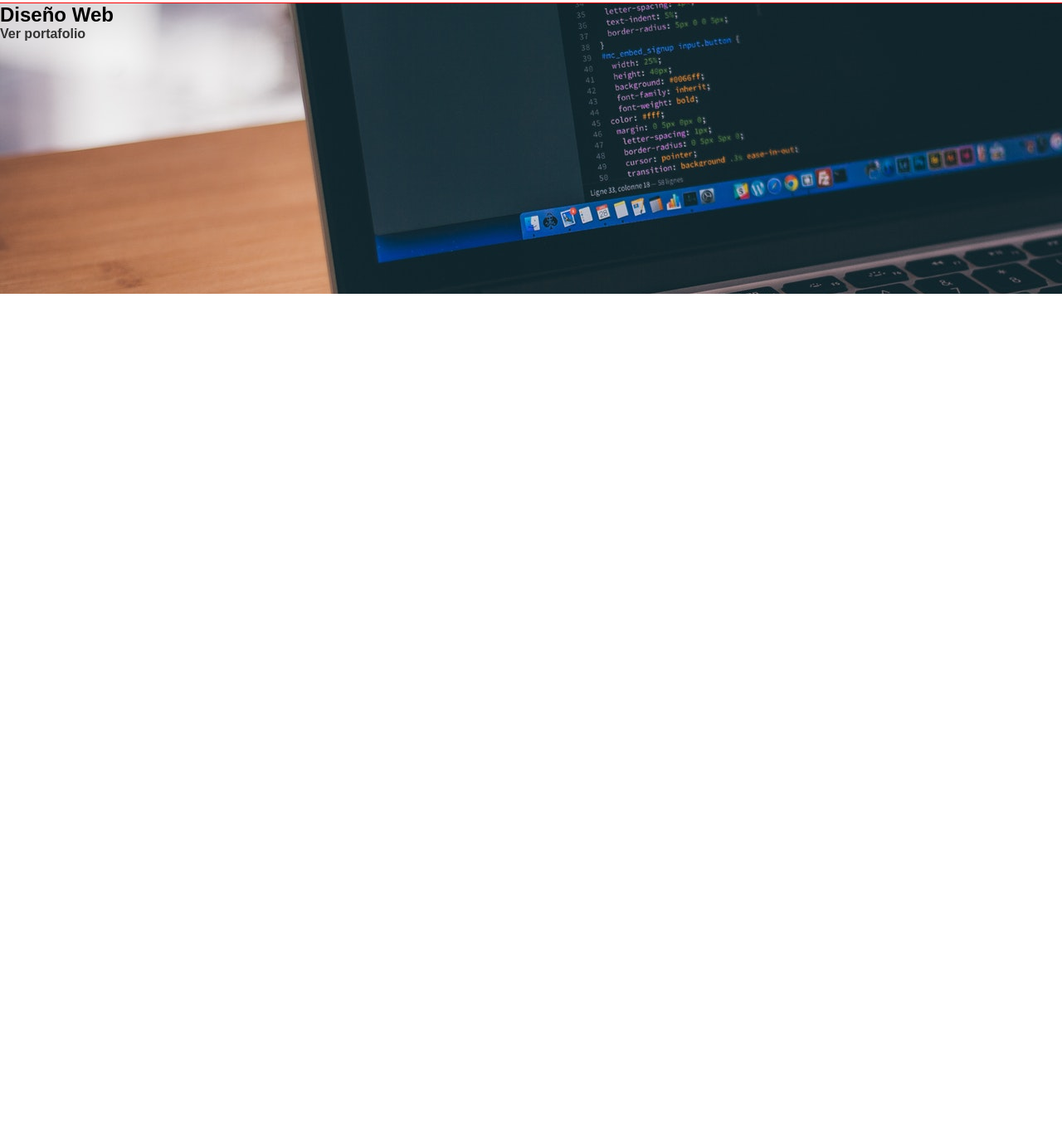
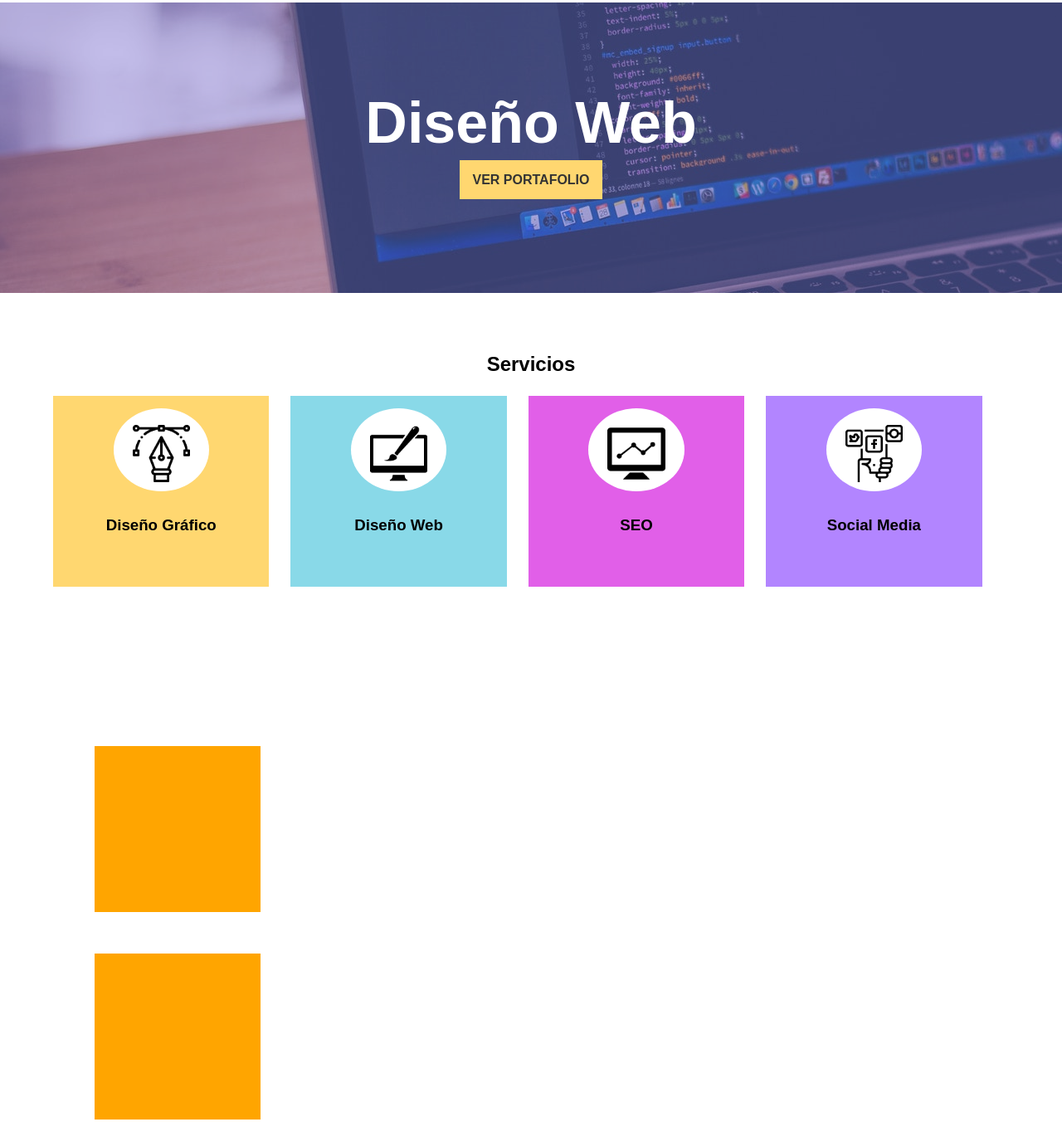
Before and after one commit to Victorp96/HTML5-CSS3, a plain HTML site: page Clase 4/Practica 2/maqueta.html in a window 1280 px wide. Shown: the part 97-1449 px from the top of the page at 83% size. Before the commit the page ends 800 px from the top, so only its background shows below. Drawn offline with Linux system fonts and the light colour scheme.

Commit message:
segundo commit

```diff
--- a/Clase 4/Practica 2/css/estilos-maqueta.css
+++ b/Clase 4/Practica 2/css/estilos-maqueta.css
@@ -11,7 +11,7 @@
 header{
 	height: 80px;
 	padding: 10px 0;
-	border-bottom: 1px solid red;
+/*	border-bottom: 1px solid red;*/
 }
 figure{
 	width: 100px;
@@ -43,6 +43,123 @@ nav li:last-child{
 .banner{
 	height: 350px;
 	background-image: url('../img/banner-1.jpeg');
-	background-size: cover; /*cubre toda la seccion*/ /*contain buaca que la imagen se adapte al contenedor*/
+	background-size: cover; /*cubre toda la seccion*/ /*contain busca que la imagen se adapte al contenedor*/
 	background-repeat: no-repeat;
+/*	background-attachment: fixed; efecto parallax, magico, cobra mas*/
 }
+.banner__cubierta{
+	height: 100%;
+	background: rgba(121,106,217,.4);
+}
+.banner__contenedor-centrado{
+	margin: auto;
+	text-align: center;
+	position: relative;
+	top: 30%;
+}
+.banner__contenedor-centrado > h1{
+	font-size: 70px;
+	color: white;
+	margin-bottom: 20px;
+}
+h1 + a{
+	text-transform: uppercase;
+	background: #FFD770;
+	padding: 15px;
+}
+.servicios{
+	height: 400px;
+	padding: 3em 0;
+}
+.servicios h2{
+	text-align: center;
+	margin: 1em 0;
+}
+.servicios__contenedor{
+	width: 20%;
+	height: 200px;
+	background: #FFD770;
+	padding: 15px;
+	text-align: center;
+	float: left;
+	margin-right: 26px;
+}
+.servicios__contenedor-imagen{
+	width: 50%;
+	height: 100px;
+	background: white;
+	margin: auto;
+	border-radius: 50%;
+}
+.servicios__contenedor-imagen img{
+	width: 60%;
+	position: relative;
+	top: 20px;
+}
+.servicios__contenedor-imagen + h3{
+	margin: 30px 0;
+}
+
+.servicios .contenedor
+.servicios__contenedor:nth-child(3){
+	background: #89D9E8;
+}
+.servicios .contenedor
+.servicios__contenedor:nth-child(4){
+	background: #E15FE8;
+}
+.servicios .contenedor
+.servicios__contenedor:nth-child(5){
+	background: #B285FF;
+	margin-right: 0;
+}
+#caja-rotando:hover{
+	transform: rotate(30deg)
+				scale(1.3)
+				skew(-10deg);
+}
+#caja-escala:hover{
+	transform: scale(1.3);
+}
+#caja-inclinada:hover{
+	transform: skew(-20deg);
+}
+#caja-en-movimiento:hover{
+	transform: translate(50px);
+}
+.caja{
+	width: 200px;
+	height: 200px;
+	background: orange;
+	margin: 50px;
+	transition-property: all; /*con all afecta todas las propiedades*/
+	transition-duration: 2s;
+	transition-timing-function: linear;
+	transition-delay: 0;
+}
+.caja:hover{
+	width: 80%;
+}
+
+#transition-linear{
+	transition-timing-function: linear;
+	transition-duration: 3s;
+}
+#transition-linear:hover{
+	background: blue;
+}
+#transition-ease{
+	transition-timing-function: ease;
+	/*transicion rapida en todo momento*/
+}
+#transition-ease-in{
+	transition-timing-function: ease-in;
+	/*transicion que comienza lento y termina rapido*/
+}
+#transition-ease-in-out{
+	transition-timing-function: ease-in-out;
+		/*transicion que comienza lento en la mitad acelera y termina rapido*/
+}
+#transition-ease-out{
+	transition-timing-function: ease-out; /*comienza rapido y termina lento*/
+}
--- a/Clase 4/Practica 2/maqueta.html
+++ b/Clase 4/Practica 2/maqueta.html
@@ -30,5 +30,41 @@
 			</div>
 		</div>
 	</section>
+	<section class="servicios">
+		<div class="contenedor">
+			<h2>Servicios</h2>
+			<article class="servicios__contenedor" id="caja-rotando">
+				<div class="servicios__contenedor-imagen">
+					<img src="img/diseño-grafico.png">
+				</div>
+				<h3>Diseño Gráfico</h3>
+			</article>
+			<article class="servicios__contenedor" id="caja-escala">
+				<div class="servicios__contenedor-imagen">
+					<img src="img/diseño-web.png">
+				</div>
+				<h3>Diseño Web</h3>
+			</article>
+			<article class="servicios__contenedor" id="caja-inclinada">
+				<div class="servicios__contenedor-imagen">
+					<img src="img/seo.png">
+				</div>
+				<h3>SEO</h3>
+			</article>
+			<article class="servicios__contenedor" id="caja-en-movimiento">
+				<div class="servicios__contenedor-imagen">
+					<img src="img/social-media.png">
+				</div>
+				<h3>Social Media</h3>
+			</article>
+		</div>
+	</section>
+	<div class="contenedor">
+		<div class="caja" id="transition-linear"></div>
+		<div class="caja" id="transition-ease"></div>
+		<div class="caja" id="transition-ease-in"></div>
+		<div class="caja" id="transition-ease-in-out"></div>
+		<div class="caja" id="transition-ease-out"></div>
+	</div>
 </body>
 </html>
```
